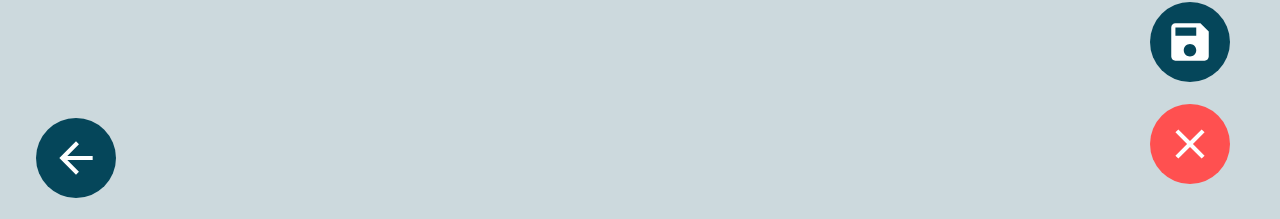
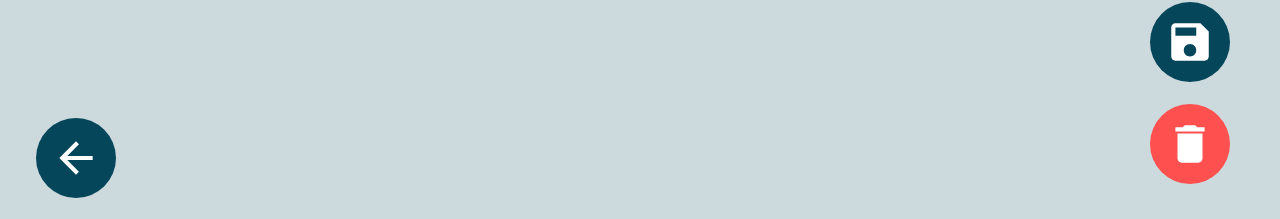
Before and after one commit to Stef-Lev/dockeeper-PoC, a React (Create React App) app: page /edit in a window 1280 px wide. Shown: the part 566-785 px from the top of the page. Built offline with nearby package versions, Linux system fonts and the light colour scheme.

Commit message:
changed editor control buttons

```diff
--- a/src/App.js
+++ b/src/App.js
@@ -25,6 +25,6 @@ function App() {
 // handle missing title
 // Invert hover colors
 // Group theme colors
-// Bug when returning from new doc
-
+// Wrong url handling
+// Date formatting
 export default App;
--- a/src/components/EditorControls.js
+++ b/src/components/EditorControls.js
@@ -1,7 +1,7 @@
 import React, { useState, useEffect } from "react";
 import styled from "styled-components";
 import IconButton from "@material-ui/core/IconButton";
-import CloseIcon from "@material-ui/icons/Close";
+import DeleteIcon from "@material-ui/icons/Delete";
 import SaveIcon from "@material-ui/icons/Save";
 import { theme } from "../themeColors";
 
@@ -27,7 +27,7 @@ const StyledSaveBtn = styled(IconButton)`
   transition: all 250ms linear;
 `;
 
-const StyledCancelBtn = styled(IconButton)`
+const StyledDeletelBtn = styled(IconButton)`
   width: 80px;
   height: 80px;
   background-color: ${theme.cancelControlButton.background};
@@ -40,15 +40,15 @@ const StyledCancelBtn = styled(IconButton)`
 
 const buttonStyle = { width: "50px", height: "50px" };
 
-function EditorControls({ onSave, onCancel }) {
+function EditorControls({ onSave, onDelete }) {
   return (
     <ControlContainer>
       <StyledSaveBtn variant="contained" onClick={onSave}>
         <SaveIcon style={buttonStyle} />
       </StyledSaveBtn>
-      <StyledCancelBtn variant="contained" onClick={onCancel}>
-        <CloseIcon style={buttonStyle} />
-      </StyledCancelBtn>
+      <StyledDeletelBtn variant="contained" onClick={onDelete}>
+        <DeleteIcon style={buttonStyle} />
+      </StyledDeletelBtn>
     </ControlContainer>
   );
 }
--- a/src/routes/EditPage.js
+++ b/src/routes/EditPage.js
@@ -87,7 +87,7 @@ function EditPage() {
     setEditorState(editorState);
   };
 
-  const cancelAndReturn = () => {
+  const deleteCurrent = () => {
     history.push("/");
   };
 
@@ -149,7 +149,7 @@ function EditPage() {
               editorClassName="rich-editor"
               onEditorStateChange={handleChange}
             />
-            <EditorControls onSave={handleSave} onCancel={cancelAndReturn} />
+            <EditorControls onSave={handleSave} onDelete={deleteCurrent} />
           </>
         )}
         <GenericModal
```
Also changed, not shown: 1 other file (tests, documents, lock files or other folders).
